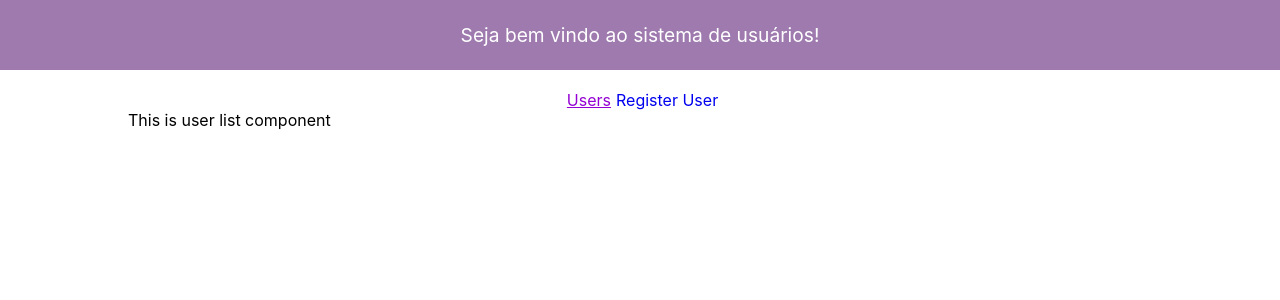
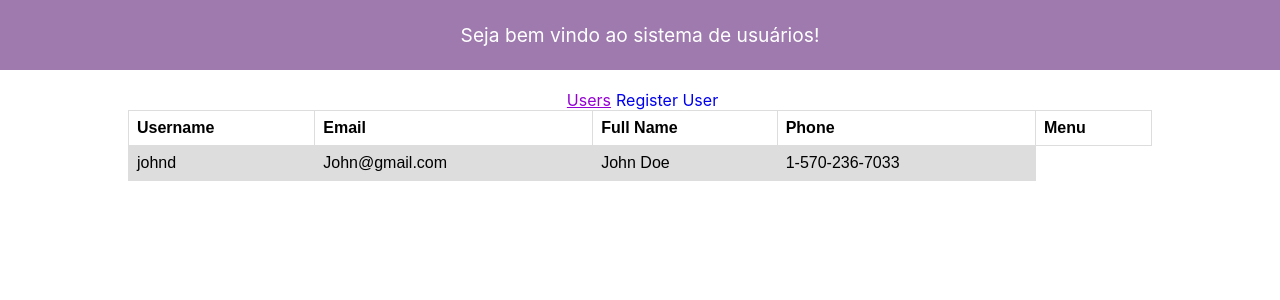
Before and after one commit to danellaclaudioluiz/crud_users_frontend, a React (Create React App) app: page / in a window 1280 px wide. Shown: the top 300 px of the page. Built offline with nearby package versions, Linux system fonts and the light colour scheme.

Commit message:
renden conditional list

```diff
--- a/package.json
+++ b/package.json
@@ -13,6 +13,7 @@
     "@types/react-dom": "^18.0.11",
     "react": "^18.2.0",
     "react-dom": "^18.2.0",
+    "react-loader-spinner": "^5.3.4",
     "react-redux": "^8.0.5",
     "react-router-dom": "^6.9.0",
     "react-scripts": "5.0.1",
--- a/src/App.css
+++ b/src/App.css
@@ -37,3 +37,19 @@
     transform: translateY(0px);
   }
 }
+
+table {
+  font-family: arial, sans-serif;
+  border-collapse: collapse;
+  width: 100%;
+}
+
+td, th {
+  border: 1px solid #dddddd;
+  text-align: left;
+  padding: 8px;
+}
+
+tr:nth-child(even) {
+  background-color: #dddddd;
+}
--- a/src/app/store.ts
+++ b/src/app/store.ts
@@ -1,7 +1,10 @@
 import { configureStore, ThunkAction, Action } from '@reduxjs/toolkit';
+import userReducer from '../module/User/UserSlice'
 
 export const store = configureStore({
-  reducer: {},
+  reducer: {
+    user: userReducer
+  },
 });
 
 export type AppDispatch = typeof store.dispatch;
--- /dev/null
+++ b/src/module/User/User.type.ts
@@ -0,0 +1,52 @@
+export interface IUser{
+  id: number,
+  email: string,
+  username: string,
+  name: {
+    firstname: string,
+    lastname: string,
+  },
+  address: {
+    city: string,
+    street:string,
+    number: number,
+    zipcode: string,
+    geolocation:{
+        lat: string,
+        long: string
+    }
+},
+  phone: string,
+}
+
+export enum ApiStatus {
+  "loading",
+  "ideal",
+  "error"
+}
+
+export interface IUserState {
+  list: IUser[],
+  listStatus: ApiStatus
+}
+
+export const defaultList: IUser[] = [ {
+  id:1,
+  email:'John@gmail.com',
+  username:'johnd',
+  name:{
+      firstname:'John',
+      lastname:'Doe'
+  },
+  address:{
+      city:'kilcoole',
+      street:'7835 new road',
+      number:3,
+      zipcode:'12926-3874',
+      geolocation:{
+          lat:'-37.3159',
+          long:'81.1496'
+      }
+  },
+  phone:'1-570-236-7033'
+}]
--- a/src/module/User/UserList.tsx
+++ b/src/module/User/UserList.tsx
@@ -1,5 +1,71 @@
+import { useAppSelector } from "../../app/hooks";
+import { RootState } from "../../app/store";
+import { ApiStatus, IUser } from "./User.type";
+import { MutatingDots } from "react-loader-spinner";
+
 const UserList = () => {
-  return <div>This is user list component</div>
-}
+  const { list, listStatus } = useAppSelector((state: RootState) => state.user);
 
-export default UserList
+  if (listStatus === ApiStatus.loading) {
+    return (
+      <div style={{
+        display: "flex",
+        alignItems: "center",
+        justifyContent: "center",
+        marginTop: 100
+      }}>
+        <MutatingDots
+          height="100"
+          width="100"
+          color="#4fa94d"
+          secondaryColor='#4fa94d'
+          radius='12.5'
+          ariaLabel="mutating-dots-loading"
+          wrapperStyle={{}}
+          wrapperClass=""
+          visible={true}
+        />
+      </div>
+    )
+  }
+
+  if (listStatus === ApiStatus.error) {
+    return (
+      <div style={{
+        display: "flex",
+        alignItems: "center",
+        justifyContent: "center",
+        marginTop: 100
+      }}>
+        Error while loading list.
+      </div>
+    )
+  }
+
+  return (
+    <table>
+      <tr>
+        <th>Username</th>
+        <th>Email</th>
+        <th>Full Name</th>
+        <th>Phone</th>
+        <th>Menu</th>
+      </tr>
+      {
+        listStatus === ApiStatus.ideal &&
+        list.map((user: IUser, index: number) => {
+          return (
+            <tr>
+              <td>{user.username}</td>
+              <td>{user.email}</td>
+              <td>{user.name.firstname + " " + user.name.lastname}</td>
+              <td>{user.phone}</td>
+            </tr>
+          );
+        })
+      }
+    </table >
+  );
+};
+
+export default UserList;
--- /dev/null
+++ b/src/module/User/UserSlice.ts
@@ -0,0 +1,18 @@
+import { createSlice } from '@reduxjs/toolkit';
+import { ApiStatus, defaultList, IUserState } from './User.type';
+
+
+const initialState: IUserState = {
+  list: defaultList,
+  listStatus: ApiStatus.ideal,
+}
+
+const userSlice = createSlice({
+  name: 'user',
+  initialState,
+  reducers: {
+
+  }
+})
+
+export default userSlice.reducer
```
Also changed, not shown: src/module/User/UserListStyle.module.css (added), 1 other file (tests, documents, lock files or other folders).
